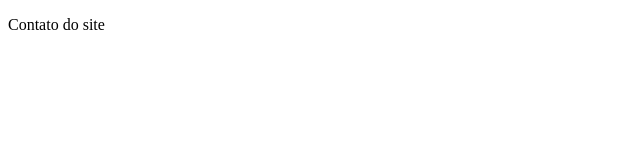
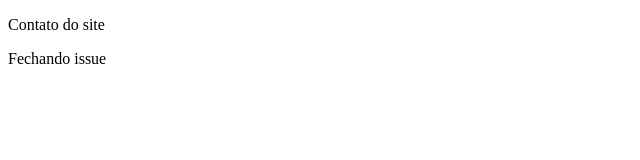
Before and after one commit to robertdccaetano/dominandoGitEGitHub, a plain HTML site: page contato.html in a window 1280 px wide. Shown: the full height of the page, 0-640 px from the left. Drawn offline with Linux system fonts and the light colour scheme.

Commit message:
alteração final da página de contato closes #2

```diff
--- a/contato.html
+++ b/contato.html
@@ -7,5 +7,6 @@
 </head>
 <body>
     <p>Contato do site</p>
+    <p>Fechando issue</p>
 </body>
 </html>
```
